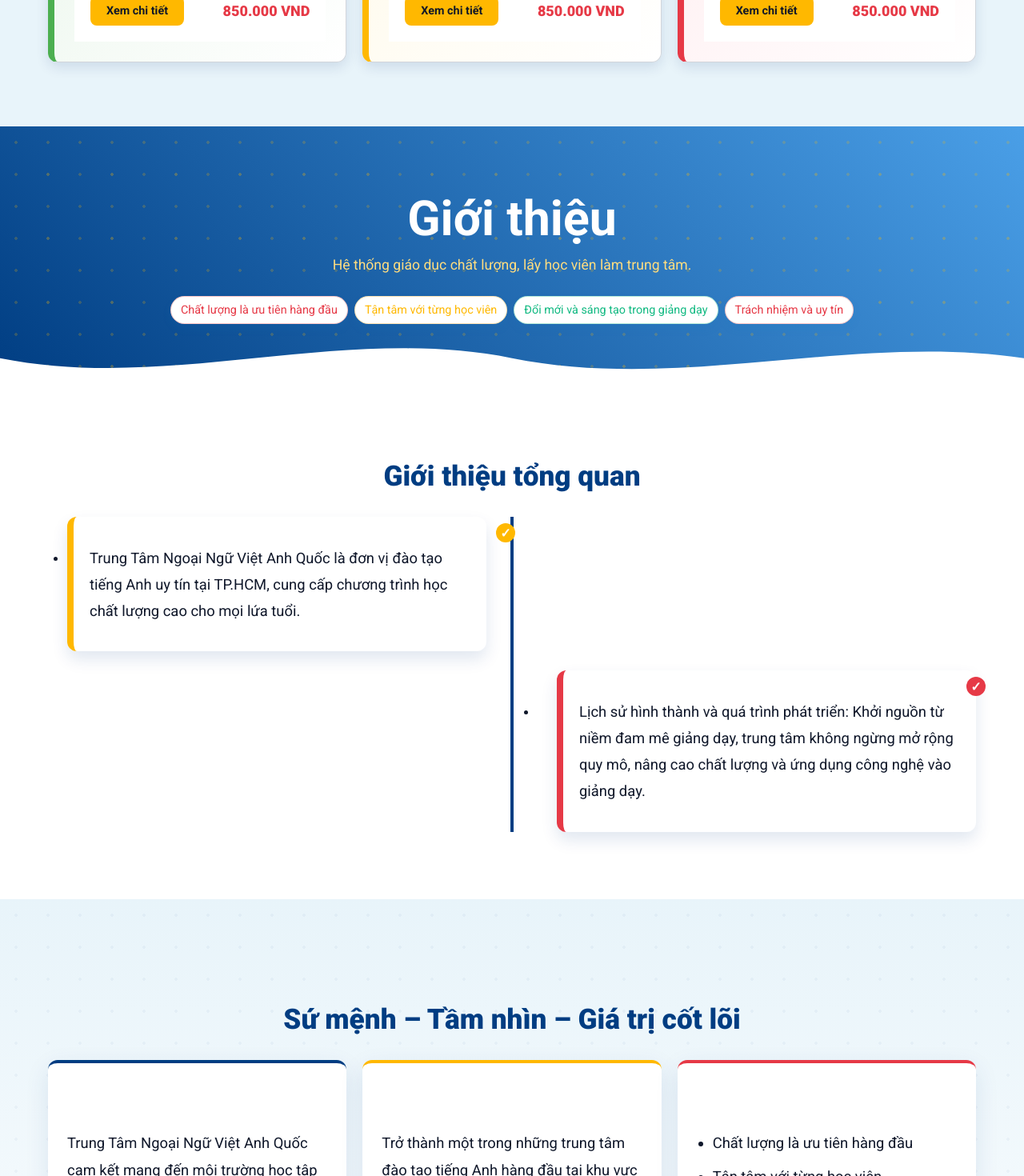
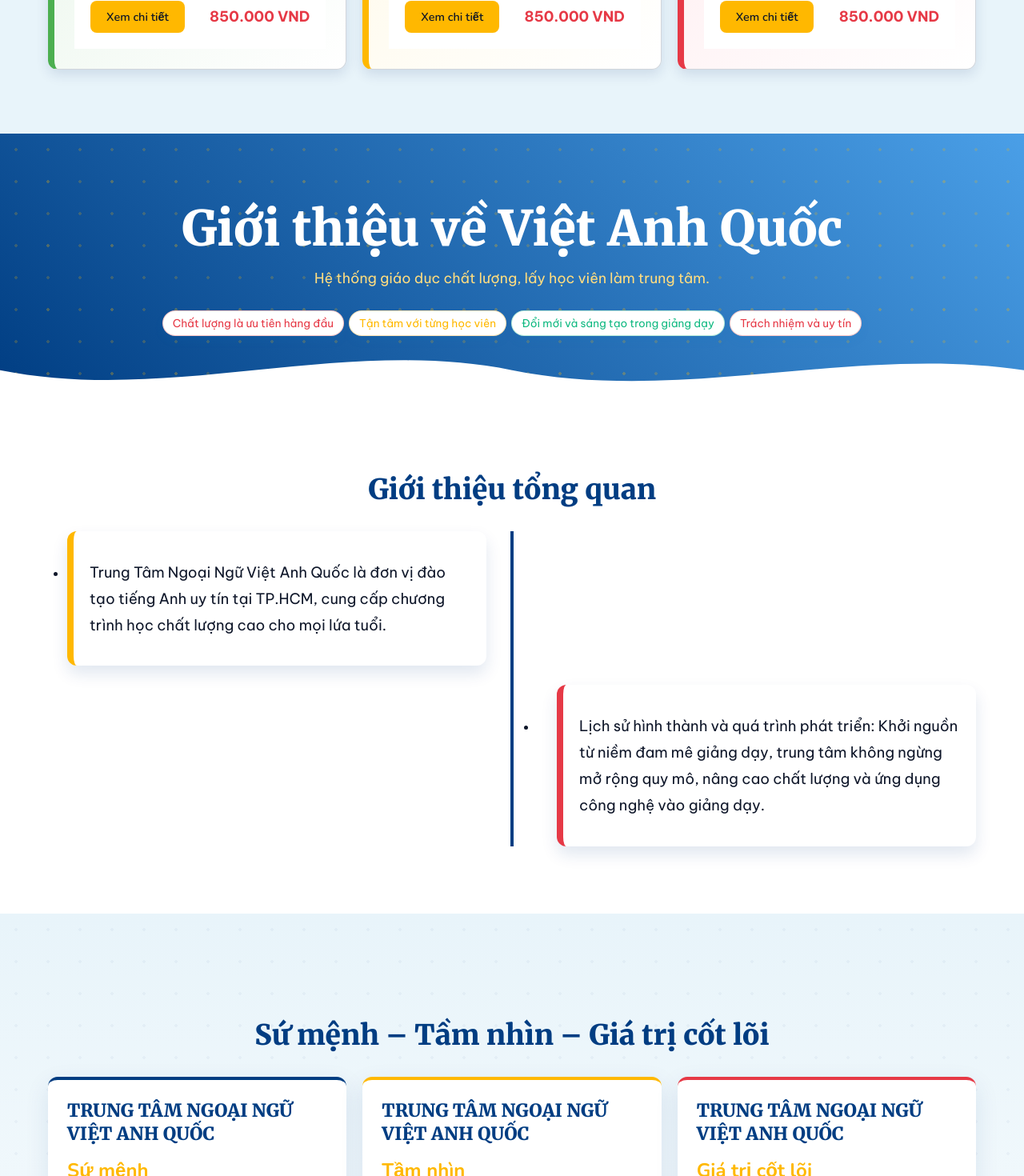
Before and after one commit to baolongdinh/vietanhquoc, a Vue app: page /#/ in a window 1280 px wide. Shown: the part 1330-2800 px from the top of the page at 80% size. Built offline with nearby package versions, Linux system fonts and the light colour scheme.

Commit message:
fix: responsive menu

```diff
--- a/public/data.json
+++ b/public/data.json
@@ -54,8 +54,7 @@
     }
   },
   "hero": {
-    "title": "Cùng Việt Anh Quốc – Chắp Cánh Tương lai",
-    "subtitle": "YOUNG LEADERS",
+    "title": "Hãy Cùng Ngoại Ngữ Việt Anh Quốc Chắp Cánh Tương Lai",
     "description": "Chương trình Anh ngữ Thiếu niên giúp học viên bứt phá kỹ năng Anh ngữ học thuật, tự tin chinh phục các kỳ thi quốc tế và sẵn sàng cho các bậc học cao hơn.",
     "bannerImage": "images/banner.jpg",
     "cta": {
@@ -167,7 +166,7 @@
     },
     "missionVision": {
       "title": "Sứ mệnh – Tầm nhìn – Giá trị cốt lõi",
-      "mission": "Trung Tâm Ngoại Ngữ Việt Anh Quốc cam kết mang đến môi trường học tập tiếng Anh chất lượng cao, nơi học viên ở mọi độ tuổi được trang bị kiến thức, kỹ năng và sự tự tin để sử dụng tiếng Anh như một công cụ hội nhập toàn cầu. Chúng tôi không chỉ dạy ngôn ngữ, mà còn truyền cảm hứng học tập lâu dài, tư duy độc lập và tinh thần học hỏi không ngừng.",
+      "mission": "cam kết mang đến môi trường học tập tiếng Anh chất lượng cao, nơi học viên ở mọi độ tuổi được trang bị kiến thức, kỹ năng và sự tự tin để sử dụng tiếng Anh như một công cụ hội nhập toàn cầu. Chúng tôi không chỉ dạy ngôn ngữ, mà còn truyền cảm hứng học tập lâu dài, tư duy độc lập và tinh thần học hỏi không ngừng.",
       "vision": "Trở thành một trong những trung tâm đào tạo tiếng Anh hàng đầu tại khu vực phía Nam, được phụ huynh và học viên tin tưởng lựa chọn nhờ vào chất lượng giảng dạy, sự tận tâm của đội ngũ và hiệu quả đào tạo vượt trội. Trong 5 năm tới, Việt Anh Quốc hướng đến việc mở rộng hệ thống cơ sở, đa dạng hóa chương trình học và ứng dụng công nghệ hiện đại vào giảng dạy để nâng cao trải nghiệm học tập cho học viên.",
       "coreValues": [
         "Chất lượng là ưu tiên hàng đầu",
@@ -191,12 +190,12 @@
     },
     "philosophy": {
       "title": "Khẩu hiệu / Triết lý giáo dục",
-      "content": "Học tiếng Anh không chỉ là học ngôn ngữ, mà còn là mở rộng thế giới."
+      "content": "Học tiếng Anh không chỉ là học ngôn ngữ, mà còn là chìa khóa mở rộng ra thế giới."
     }
   },
   "aboutUsPage": {
     "introduction": {
-      "title": "Giới thiệu về trung Tâm Ngoại Ngữ Việt Anh Quốc",
+      "title": "Giới thiệu về Trung Tâm Ngoại Ngữ Việt Anh Quốc",
       "content": [
         "Trung Tâm Ngoại Ngữ Việt Anh Quốc tự hào là điểm đến tin cậy cho việc học tiếng Anh tại TP. Hồ Chí Minh. Với đội ngũ giáo viên giàu kinh nghiệm và phương pháp giảng dạy hiện đại, chúng tôi cam kết mang đến môi trường học tập thân thiện, hiệu quả, giúp học viên mọi lứa tuổi tự tin sử dụng tiếng Anh trong học tập, công việc và cuộc sống",
         "Trung Tâm Ngoại Ngữ Việt Anh Quốc được thành lập với sứ mệnh trở thành đơn vị đào tạo tiếng Anh uy tín, chất lượng hàng đầu tại khu vực phía Nam. Chúng tôi chuyên cung cấp các khóa học đa dạng, phù hợp với học viên từ mẫu giáo đến người lớn, bao gồm: tiếng Anh giao tiếp, luyện thi IELTS, Cambridge và các chương trình phát triển kỹ năng ngôn ngữ toàn diện.",
@@ -369,9 +368,9 @@
       }
     },
     "address": "Lô E2-12, Đường C, Dự án phát triển Đông A, Đường Trần Thị Vững, Phường Dĩ An, Thành phố Hồ Chí Minh, Việt Nam",
-    "address_alt": "E2-12, ĐƯỜNG C, KDC HIM LAM PHÚ ĐÔNG, PHƯỜNG AN BÌNH, TP. DĨ AN, TỈNH BÌNH DƯƠNG",
-    "phone": "0913968338",
-    "email": "linhvietanhquoc@gmail.com",
+    "address_alt": "Lô E2-12, Đường C, Dự án phát triển Đông A, Đường Trần Thị Vững, Phường Dĩ An, Thành phố Hồ Chí Minh, Việt Nam",
+    "phone": "0837968338",
+    "email": "vietanhquoc69@gmail.com",
     "socials": {
       "facebook": "https://facebook.com/NNVietAnhQuoc/",
       "zalo": "https://zalo.me/NNVietAnhQuoc"
--- a/public/index.html
+++ b/public/index.html
@@ -1,19 +1,29 @@
 <!DOCTYPE html>
 <html lang="">
   <head>
-  <link rel="stylesheet" href="https://cdnjs.cloudflare.com/ajax/libs/font-awesome/6.4.2/css/all.min.css" />
-  <link rel="preconnect" href="https://fonts.googleapis.com">
-  <link rel="preconnect" href="https://fonts.gstatic.com" crossorigin>
-  <link href="https://fonts.googleapis.com/css2?family=Roboto:wght@400;500;700;900&display=swap" rel="stylesheet">
-    <meta charset="utf-8">
-    <meta http-equiv="X-UA-Compatible" content="IE=edge">
-    <meta name="viewport" content="width=device-width,initial-scale=1.0">
-    <link rel="icon" href="<%= VUE_APP_BASE_URL %>favicon.ico">
+    <link
+      rel="stylesheet"
+      href="https://cdnjs.cloudflare.com/ajax/libs/font-awesome/6.4.2/css/all.min.css"
+    />
+    <link rel="preconnect" href="https://fonts.googleapis.com" />
+    <link rel="preconnect" href="https://fonts.gstatic.com" crossorigin />
+    <link
+      href="https://fonts.googleapis.com/css2?family=Be+Vietnam+Pro:wght@300;400;500;600;700&family=Nunito:wght@400;600;700;800&family=Merriweather:wght@400;700;900&display=swap"
+      rel="stylesheet"
+    />
+    <meta charset="utf-8" />
+    <meta http-equiv="X-UA-Compatible" content="IE=edge" />
+    <meta name="viewport" content="width=device-width,initial-scale=1.0" />
+    <link rel="icon" href="<%= VUE_APP_BASE_URL %>favicon.ico" />
     <title><%= htmlWebpackPlugin.options.title %></title>
   </head>
   <body>
     <noscript>
-      <strong>We're sorry but <%= htmlWebpackPlugin.options.title %> doesn't work properly without JavaScript enabled. Please enable it to continue.</strong>
+      <strong
+        >We're sorry but <%= htmlWebpackPlugin.options.title %> doesn't work
+        properly without JavaScript enabled. Please enable it to
+        continue.</strong
+      >
     </noscript>
     <div id="app"></div>
     <!-- built files will be auto injected -->
--- a/src/components/HeroSection.vue
+++ b/src/components/HeroSection.vue
@@ -3,9 +3,7 @@
     <div class="overlay"></div>
     <div class="hero-content">
       <h1>{{ hero.title }}</h1>
-      <h2>{{ hero.subtitle }}</h2>
       <p>{{ hero.description }}</p>
-      <a :href="hero.cta.link" class="btn btn-secondary">{{ hero.cta.label }}</a>
     </div>
   </section>
 </template>
--- a/src/main.js
+++ b/src/main.js
@@ -2,6 +2,7 @@
 import App from './App.vue'
 import router from './router'
 import './style.css'
+// removed duplicate
 
 const app = createApp(App)
   .use(router)
--- a/src/style.css
+++ b/src/style.css
@@ -31,6 +31,10 @@
   --secondary-blue: var(--blue-600);
   --light-blue: var(--blue-100);
 
+  --font-serif: 'Merriweather', serif;
+  --font-soft: 'Nunito', sans-serif;
+  --font-body: 'Be Vietnam Pro', sans-serif;
+
   /* Base */
   --text-dark: #0f172a;
   --text-light: #ffffff;
@@ -41,7 +45,7 @@
 
 body {
   margin: 0;
-  font-family: 'Roboto', sans-serif;
+  font-family: var(--font-body);
   color: var(--text-dark);
   background-color: #fff;
 }
@@ -74,16 +78,23 @@
 }
 
 h1,
-h2,
+h2 {
+  color: var(--primary-blue);
+  font-family: var(--font-serif);
+  font-weight: 900;
+}
+
 h4,
 h5,
 h6 {
   color: var(--primary-blue);
-  font-weight: 700;
+  font-family: var(--font-soft);
+  font-weight: 800;
 }
 
 h3 {
   color: var(--text-light);
+  font-family: var(--font-soft);
   font-weight: 700;
 }
 
@@ -117,6 +128,7 @@
   color: var(--text-light);
   padding: 12px 24px;
   border-radius: 50px;
+  font-family: var(--font-soft);
   font-weight: 700;
   text-transform: uppercase;
   border: none;
@@ -138,6 +150,7 @@
   padding: 10px 16px;
   border-radius: 12px;
   text-decoration: none;
+  font-family: var(--font-soft);
   font-weight: 700;
   transition: transform 0.2s ease, box-shadow 0.2s ease, background-color 0.2s ease;
 }
@@ -181,7 +194,7 @@
   display: flex;
   justify-content: space-between;
   align-items: center;
-  padding: 15px 40px;
+  padding: 0 40px;
   background-color: #fff;
   box-shadow: 0 2px 10px rgba(0, 0, 0, 0.1);
   position: sticky;
@@ -190,7 +203,7 @@
 }
 
 header .logo {
-  height: 50px;
+  height: 150px;
 }
 
 header nav ul {
@@ -202,8 +215,9 @@
 }
 
 header nav ul li a {
-  font-weight: 500;
-  font-size: 1rem;
+  font-family: var(--font-soft);
+  font-weight: 700;
+  font-size: 1.3rem;
   text-transform: uppercase;
 }
 
@@ -237,7 +251,7 @@
 .hero-section .hero-content {
   position: relative;
   z-index: 2;
-  max-width: 800px;
+  max-width: 1100px;
   padding: 20px;
 }
 
--- a/src/views/AboutPage.vue
+++ b/src/views/AboutPage.vue
@@ -3,7 +3,7 @@
     <section class="hero">
       <div class="decor-shapes"></div>
       <div class="hero-inner fade-up">
-        <h1>Giới thiệu</h1>
+        <h1>Giới thiệu về Việt Anh Quốc</h1>
         <p>Hệ thống giáo dục chất lượng, lấy học viên làm trung tâm.</p>
         <div class="badges">
           <span v-for="(v, i) in aboutPage.missionVision.coreValues" :key="i" :class="['badge', accent(i)]">{{ v }}</span>
@@ -16,7 +16,6 @@
       <h2 class="section-title">{{ aboutPage.introduction.title }}</h2>
       <ul class="timeline">
         <li v-for="(paragraph, index) in aboutPage.introduction.content" :key="index" class="timeline-item fade-up">
-          <span class="dot"></span>
           <div class="timeline-card">
             <p>{{ paragraph }}</p>
           </div>
@@ -29,14 +28,17 @@
         <h2 class="section-title">{{ aboutPage.missionVision.title }}</h2>
         <div class="mv-grid">
           <div class="mv-card fade-up">
+            <div class="card-brand">Trung Tâm Ngoại Ngữ<br>Việt Anh Quốc</div>
             <h3>Sứ mệnh</h3>
             <p>{{ aboutPage.missionVision.mission }}</p>
           </div>
           <div class="mv-card fade-up">
+            <div class="card-brand">Trung Tâm Ngoại Ngữ<br>Việt Anh Quốc</div>
             <h3>Tầm nhìn</h3>
             <p>{{ aboutPage.missionVision.vision }}</p>
           </div>
           <div class="mv-card fade-up">
+            <div class="card-brand">Trung Tâm Ngoại Ngữ<br>Việt Anh Quốc</div>
             <h3>Giá trị cốt lõi</h3>
             <ul class="core-values-list">
               <li v-for="(v, i) in aboutPage.missionVision.coreValues" :key="i">{{ v }}</li>
@@ -181,7 +183,7 @@
   align-items: center;
   justify-content: center;
   gap: 0.8rem;
-  max-width: 900px;
+  max-width: 1200px;
 }
 
 .hero-inner h1 {
@@ -219,7 +221,7 @@
 .badges {
   margin-top: 16px;
   display: flex;
-  gap: 8px;
+  gap: 6px;
   flex-wrap: wrap;
   justify-content: center;
 }
@@ -227,8 +229,8 @@
 .badge {
   display: inline-block;
   border-radius: 999px;
-  padding: 8px 12px;
-  font-size: 0.9rem;
+  padding: 6px 12px;
+  font-size: 0.85rem;
   background: #fff;
   border: 1px solid var(--blue-100);
   box-shadow: 0 6px 12px rgba(2, 132, 199, 0.08);
@@ -376,6 +378,22 @@
 .mv-card:nth-child(2) { border-top-color: var(--accent-yellow); }
 .mv-card:nth-child(3) { border-top-color: var(--accent-red); }
 .mv-card:hover { transform: translateY(-10px); box-shadow: 0 20px 40px rgba(0, 61, 130, 0.15); }
+
+.mv-card h3 {
+  color: var(--accent-yellow);
+  margin: 10px 0;
+  font-size: 1.5rem;
+}
+
+.card-brand {
+  font-family: var(--font-serif);
+  font-weight: 900;
+  font-size: 1.4rem;
+  color: var(--blue-900);
+  text-transform: uppercase;
+  margin-bottom: 15px;
+  line-height: 1.3;
+}
 
 .mv-icon {
   height: 48px;
--- a/src/views/ActivitiesPage.vue
+++ b/src/views/ActivitiesPage.vue
@@ -3,7 +3,7 @@
     <section class="hero">
       <div class="decor-shapes"></div>
       <div class="hero-inner reveal">
-        <h1>Hoạt động nổi bật</h1>
+        <h1>Những hoạt động nổi bật của Việt Anh Quốc</h1>
         <p>Khám phá các hoạt động thú vị tại Ngoại ngữ Việt Anh Quốc</p>
       </div>
       <svg class="wave" viewBox="0 0 1440 120" preserveAspectRatio="none"><path d="M0,64 C240,128 480,0 720,64 C960,128 1200,16 1440,64 L1440,120 L0,120 Z" fill="#ffffff"/></svg>
--- a/src/views/CoursesPage.vue
+++ b/src/views/CoursesPage.vue
@@ -4,7 +4,7 @@
     <section class="courses-hero">
       <div class="decor-shapes"></div>
       <div class="hero-content reveal">
-        <h1>Khóa học tiếng Anh</h1>
+        <h1>Khóa học của Việt Anh Quốc </h1>
         <p class="breadcrumb">Chương trình đào tạo chuẩn quốc tế phù hợp với mọi lứa tuổi và nhu cầu</p>
       </div>
       <div class="scroll-indicator">↓</div>
@@ -235,7 +235,7 @@
   align-items: center;
   justify-content: center;
   gap: 0.8rem;
-  max-width: 900px;
+  max-width: 1200px;
 }
 
 .hero-content h1 {
--- a/src/views/GalleryPage.vue
+++ b/src/views/GalleryPage.vue
@@ -3,7 +3,7 @@
     <section class="hero">
       <div class="decor-shapes"></div>
       <div class="hero-inner reveal">
-        <h1>{{ gallery.title }}</h1>
+        <h1>Những hình ảnh của Việt Anh Quốc</h1>
         <p>Bộ sưu tập hình ảnh hoạt động và cơ sở vật chất</p>
       </div>
       <svg class="wave" viewBox="0 0 1440 120" preserveAspectRatio="none"><path d="M0,64 C240,128 480,0 720,64 C960,128 1200,16 1440,64 L1440,120 L0,120 Z" fill="#ffffff"/></svg>
--- a/src/views/NewsPage.vue
+++ b/src/views/NewsPage.vue
@@ -3,7 +3,7 @@
     <section class="hero">
       <div class="decor-shapes"></div>
       <div class="hero-inner reveal">
-        <h1>Tin tức</h1>
+        <h1>Tin tức về Việt Anh Quốc</h1>
         <p>Cập nhật những tài liệu và thông tin mới nhất từ Việt Anh Quốc.</p>
       </div>
       <svg class="wave" viewBox="0 0 1440 120" preserveAspectRatio="none"><path d="M0,64 C240,128 480,0 720,64 C960,128 1200,16 1440,64 L1440,120 L0,120 Z" fill="#ffffff"/></svg>
```
Also changed, not shown: src/components/Header.vue (+19 -7 lines), src/views/ContactPage.vue (+4 -4 lines), public/images/logo.jpg, public/images/logo_old.jpg (added).
